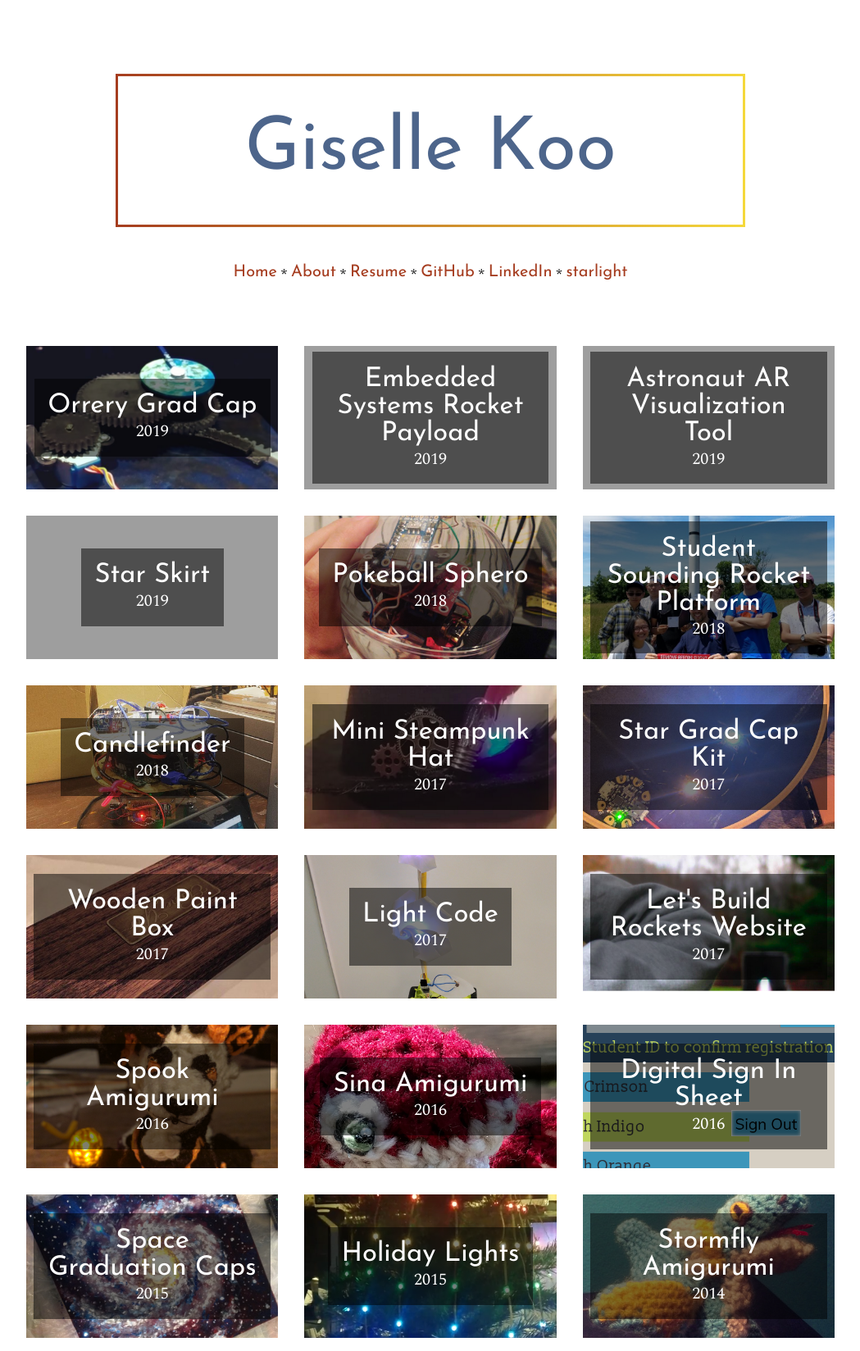
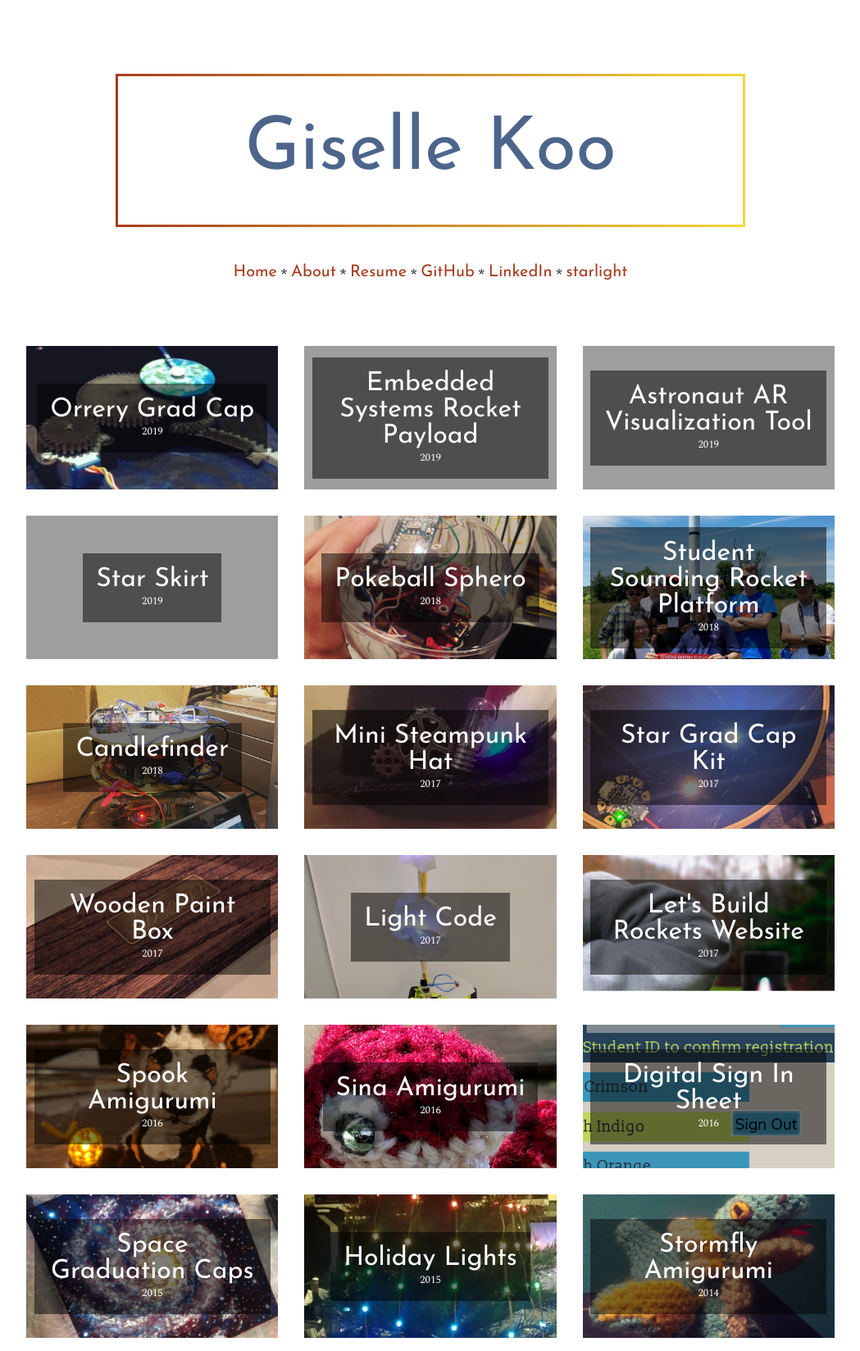
Before and after one commit to gisellegk/gisellegk.github.io, a Jekyll site: the page built from index.md, in a window 1280 px wide. Shown: the whole page at 82% size, without its empty margins (115-1164 px from the left). Built offline with Jekyll 4.4.1, drawn with Linux system fonts in a browser that asks for light colours; nearby versions of some CDN libraries.

Commit message:
better font sizing?

```diff
--- a/assets/css/main.css
+++ b/assets/css/main.css
@@ -99,7 +99,7 @@ body {
     align-content: center;
 
     text-decoration: none;
-    font-size: calc(20px + 1vmax);
+    font-size: calc(2.5vw);
 
   }
 
@@ -115,7 +115,7 @@ body {
   }
 
 li.project .year {
-  font-size: 20px;
+  font-size: 1vw;
   font-family: 'Spectral', serif;
 }
 
```
